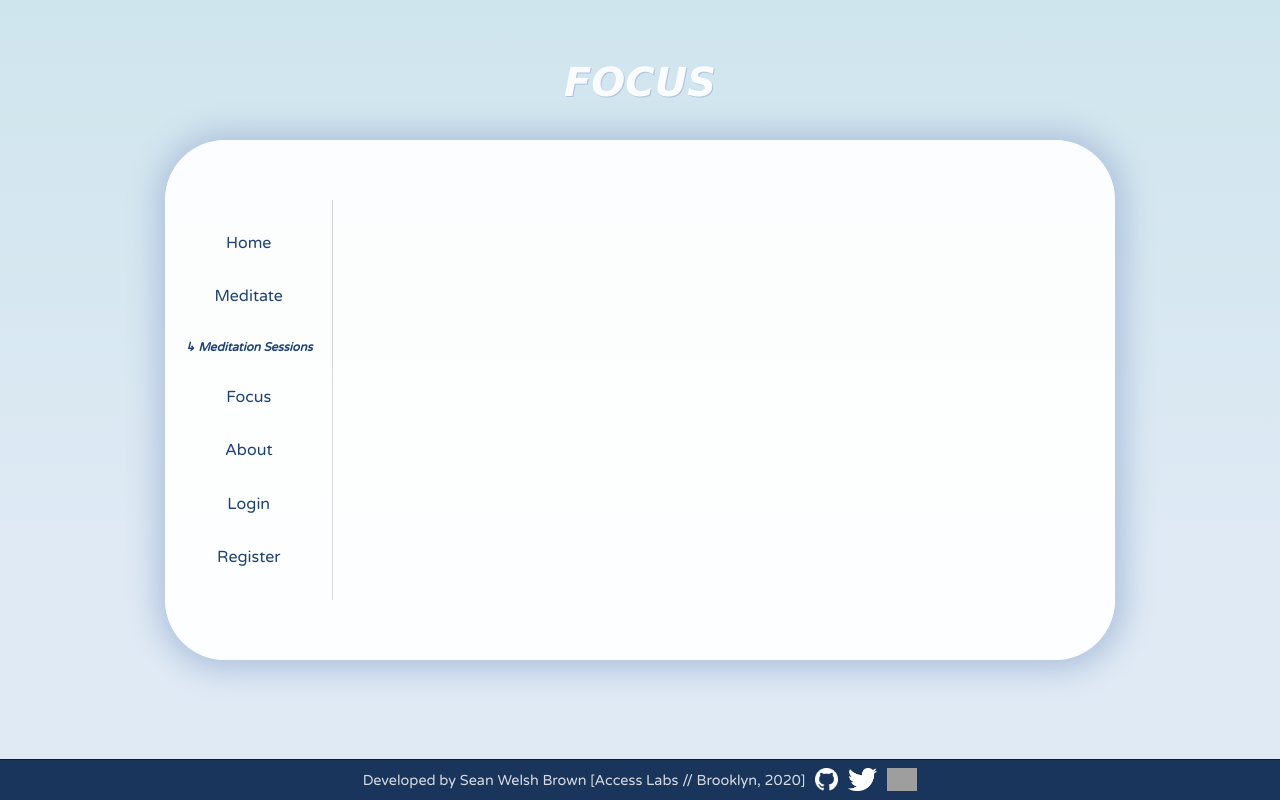
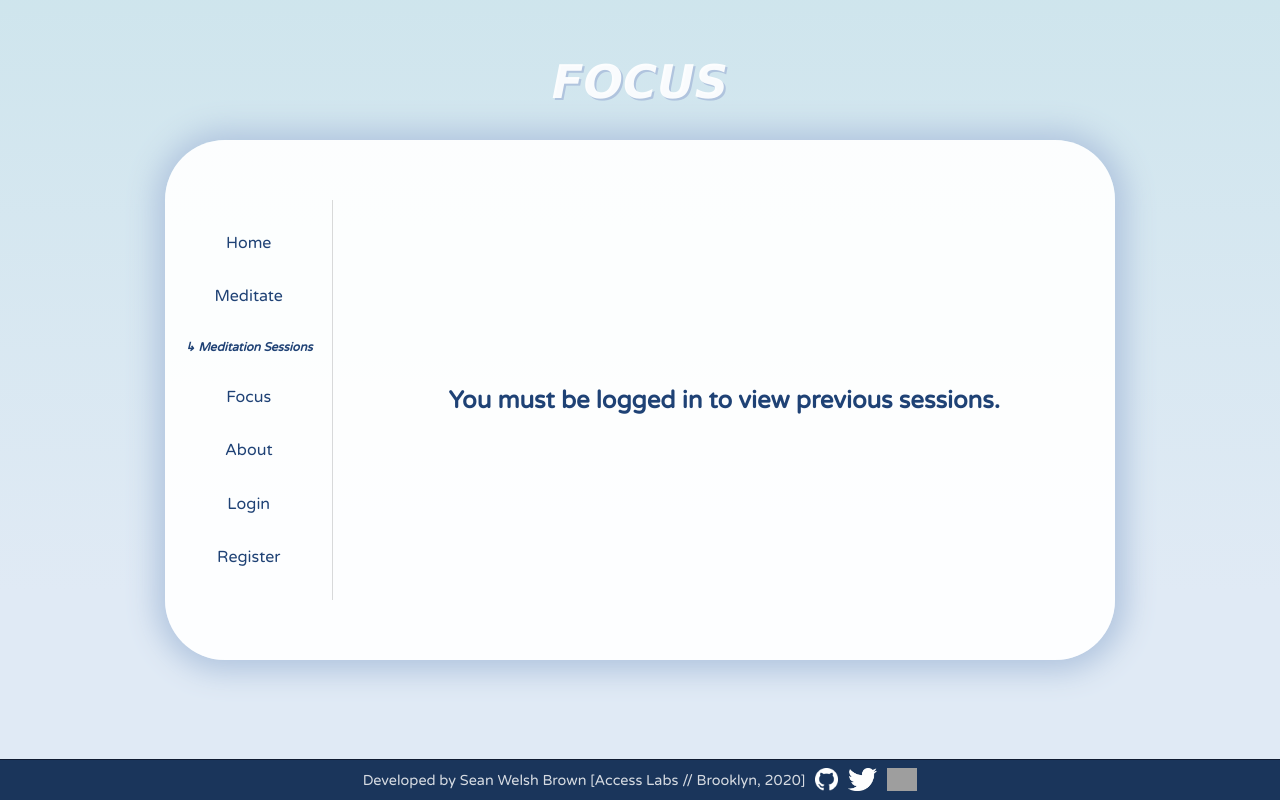
Before and after one commit to SeanWelshBrown/focus-frontend, a React (Create React App) app: page /meditation_sessions in a window 1280 px wide. Built offline with nearby package versions, Linux system fonts and the light colour scheme; grey boxes are pictures that could not be loaded.

Commit message:
Updated header styling, added ability to delete Focus Sessions

```diff
--- a/package.json
+++ b/package.json
@@ -7,6 +7,7 @@
     "@testing-library/react": "^9.3.2",
     "@testing-library/user-event": "^7.1.2",
     "bootstrap": "^4.4.1",
+    "moment": "^2.24.0",
     "react": "^16.13.0",
     "react-bootstrap": "^1.0.0-beta.17",
     "react-dom": "^16.13.0",
--- a/src/App.css
+++ b/src/App.css
@@ -323,12 +323,12 @@ input::placeholder {
 /* HEADER */
 .header {
   position: absolute;
-  top: 4vh;
+  top: 3vh;
   color: rgba(255, 255, 255, 0.925);
   font-family: 'Lucida Sans', 'Lucida Sans Regular', 'Lucida Grande', 'Lucida Sans Unicode', Geneva, Verdana, sans-serif;
   font-style: oblique;
-  font-size: 2.5rem;
-  text-shadow: 1px 1px lightsteelblue;
+  font-size: 2.9rem;
+  text-shadow: 2px 2px lightsteelblue;
 }
 
 
@@ -670,7 +670,7 @@ input::placeholder {
 }
 
 .session-card:hover {
-  transform: scale(1.02);
+  transform: scale(1.018);
 }
 
 .delete-btn {
--- a/src/Components/SessionCard.jsx
+++ b/src/Components/SessionCard.jsx
@@ -1,7 +1,7 @@
 import React, { useState } from 'react';
 import { useDispatch } from 'react-redux';
 
-import { deleteMeditationSession } from '../fetches'
+import { deleteMeditationSession, deleteFocusSession } from '../fetches'
 import NoteModal from './NoteModal';
 
 
@@ -57,11 +57,20 @@ const SessionCard = props => {
 
 
 
-  // deletes a session from the database and local store
-  const handleDelete = () => {
+  // deletes a Meditation Session from the database and local store
+  const handleDeleteMeditation = () => {
     deleteMeditationSession(sessionId)
     dispatch({
       type: "DELETE_MEDITATION_SESSION",
+      payload: sessionId
+    })
+  }
+
+   // deletes a Focus Session from the database and local store
+  const handleDeleteFocus = () => {
+    deleteFocusSession(sessionId)
+    dispatch({
+      type: "DELETE_FOCUS_SESSION",
       payload: sessionId
     })
   }
@@ -116,7 +125,7 @@ const SessionCard = props => {
             <h5><u>note:</u></h5>
             <p><em>{session.note ? shortNote : "n/a"}</em>{session.note.length > 19 ? "..." : null}</p>
             {session.note.length > 19 ? <p className="click-card-p">(click card to see full note)</p> : null }
-            <span onClick={e => e.stopPropagation()}><button className="delete-btn" onClick={handleDelete}>delete</button></span>
+            <span onClick={e => e.stopPropagation()}><button className="delete-btn" onClick={handleDeleteMeditation}>delete</button></span>
           </>
 
         )
@@ -139,7 +148,7 @@ const SessionCard = props => {
             <h5><u>note:</u></h5>
             <p><em>{session.note ? shortNote : "n/a"}</em>{session.note.length > 19 ? "..." : null}</p>
             {session.note.length > 19 ? <p className="click-card-p">(click card to see full note)</p> : null }
-            <span onClick={e => e.stopPropagation()}><button className="delete-btn" onClick={handleDelete}>delete</button></span>
+            <span onClick={e => e.stopPropagation()}><button className="delete-btn" onClick={handleDeleteFocus}>delete</button></span>
           </>
 
         )
--- a/src/Containers/FocusSessions.jsx
+++ b/src/Containers/FocusSessions.jsx
@@ -5,13 +5,14 @@ import SessionCard from '../Components/SessionCard';
 const FocusSessions = props => {
 
   const sessions = useSelector( state => state.focusSessions )
+  const user = useSelector( state => state.user )
 
 
   const renderSessionCards = () => sessions.map( session => <SessionCard key={session.id} context="focus" session={session} /> )
 
   return (
     <div className="sessions-container">
-      {renderSessionCards()}
+      {user.id > 0 ? renderSessionCards() : <h2>You must be logged in to view previous sessions.</h2>}
     </div>
   )
 
--- a/src/Containers/MeditationSessions.jsx
+++ b/src/Containers/MeditationSessions.jsx
@@ -5,13 +5,19 @@ import SessionCard from '../Components/SessionCard';
 const MeditationSessions = props => {
 
   const sessions = useSelector( state => state.meditationSessions )
+  const user = useSelector( state => state.user )
+
+
 
 
   const renderSessionCards = () => sessions.map( session => <SessionCard key={session.id} context="meditation" session={session} /> )
 
+
+
+
   return (
     <div className="sessions-container">
-      {renderSessionCards()}
+      {user.id > 0 ? renderSessionCards() : <h2>You must be logged in to view previous sessions.</h2>}
     </div>
   )
 
--- a/src/Redux/Reducers/userReducer.js
+++ b/src/Redux/Reducers/userReducer.js
@@ -33,6 +33,12 @@ const userReducer = (state = initialState, action) => {
         meditationSessions: state.meditationSessions.filter( session => session.id !== action.payload )
       }
 
+    case "DELETE_FOCUS_SESSION":
+      return {
+        ...state,
+        focusSessions: state.focusSessions.filter( session => session.id !== action.payload )
+      }
+
     default:
       return state
 
--- a/src/fetches.js
+++ b/src/fetches.js
@@ -31,9 +31,10 @@ export const persistUser = () => {
 
 
 
+
   // MEDITATION FETCHES
 
-// called when a meditation session finishes, to update a User's total time meditated
+// called when a Meditation Session finishes, to update a User's total time meditated
 export const updateUserTimeMeditated = (userId, meditationDuration) => {
   fetch(`${baseURL}users/${userId}`, {
     method: "PATCH",
@@ -46,7 +47,7 @@ export const updateUserTimeMeditated = (userId, meditationDuration) => {
   })
 }
 
-// called when a user "saves" a completed meditation session, posting that session to the back-end under the logged-in user
+// called when a User "saves" a completed Meditation Session, posting that session to the back-end under the logged-in user
 export const postMeditationSession = (meditationSessionObj, token) => {
   fetch(`${baseURL}meditation_sessions`, {
     method: "POST",
@@ -58,7 +59,7 @@ export const postMeditationSession = (meditationSessionObj, token) => {
   })
 }
 
-// deletes a meditation sesion on button click
+// deletes a Meditation Session on button click
 export const deleteMeditationSession = (id) => {
   fetch(`${baseURL}meditation_sessions/${id}`, {
     method: "DELETE"
@@ -67,9 +68,10 @@ export const deleteMeditationSession = (id) => {
 
 
 
+
   // FOCUS FETCHES
 
-// called when a work timer completes on the focus component, updating a User's total time focused
+// called when a work timer completes on the Focus component, updating a User's total time focused
 export const updateUserTimeFocused = (userId, focusDuration) => {
   fetch(`${baseURL}users/${userId}`, {
     method: "PATCH",
@@ -82,7 +84,7 @@ export const updateUserTimeFocused = (userId, focusDuration) => {
   })
 }
 
-// called when a user "saves" a completed meditation session, posting that session to the back-end under the logged-in user
+// called when a user "saves" a completed Focus session, posting that session to the back-end under the logged-in user
 export const postFocusSession = (focusSessionObj, token) => {
   fetch(`${baseURL}focus_sessions`, {
     method: "POST",
@@ -93,3 +95,10 @@ export const postFocusSession = (focusSessionObj, token) => {
     body: JSON.stringify(focusSessionObj)
   })
 }
+
+// deletes a Focus Session on button click
+export const deleteFocusSession = (id) => {
+  fetch(`${baseURL}focus_sessions/${id}`, {
+    method: "DELETE"
+  })
+}
```
Also changed, not shown: 1 other file (tests, documents, lock files or other folders).
